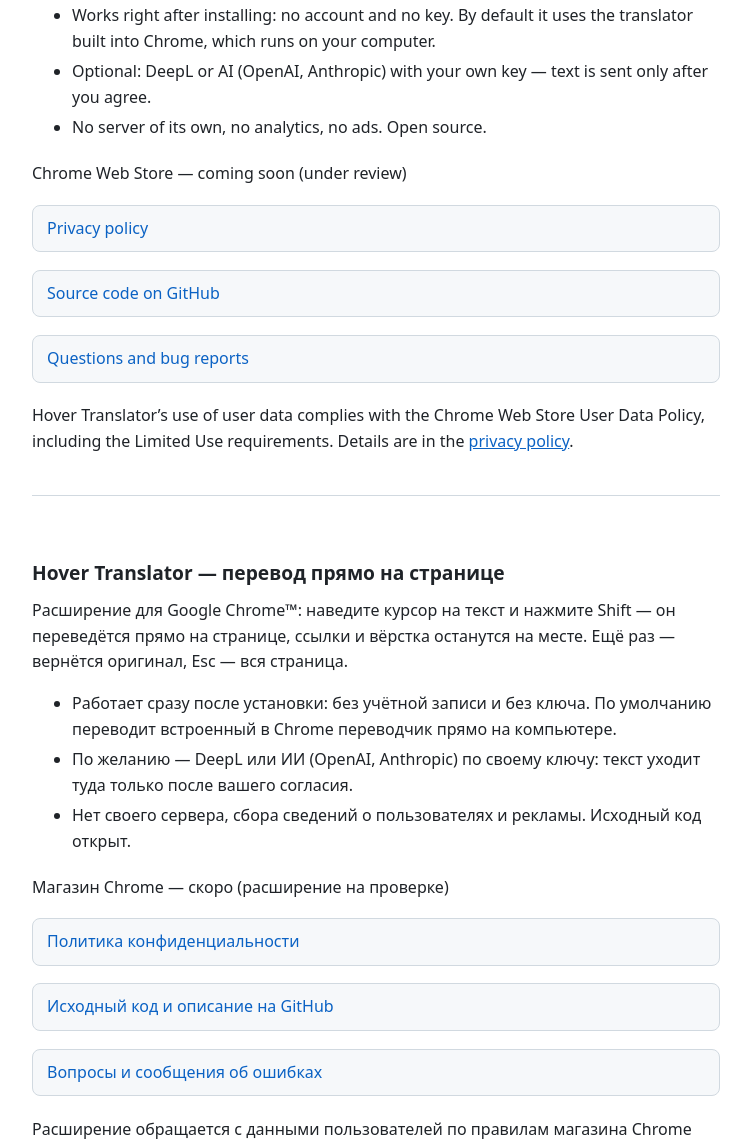
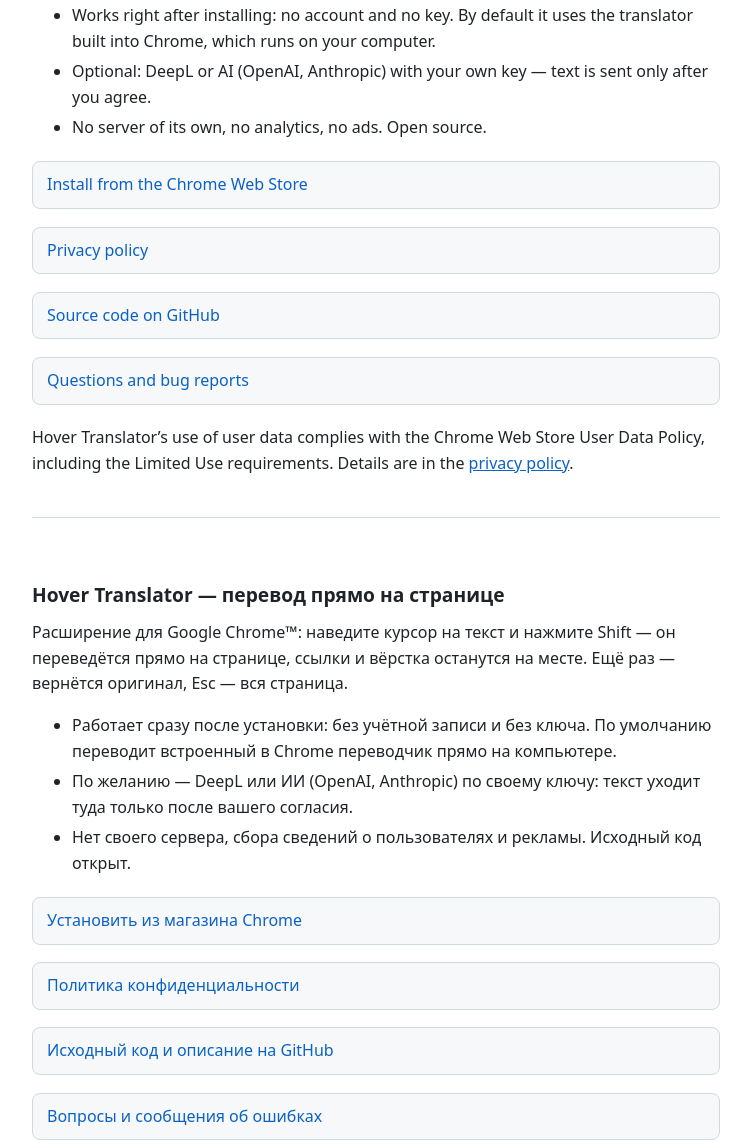
Before and after one commit to nikimix/hover-translator, a browser extension: page docs/index.html in a window 1280 px wide. Shown: the part 187-1332 px from the top of the page, without its empty margins (264-1015 px from the left). Drawn offline with Linux system fonts and the light colour scheme.

Commit message:
Ссылка на расширение в магазине Chrome вместо «скоро»

```diff
--- a/docs/index.html
+++ b/docs/index.html
@@ -37,7 +37,7 @@
       <li>No server of its own, no analytics, no ads. Open source.</li>
     </ul>
     <ul class="links">
-      <li>Chrome Web Store — coming soon (under review)</li>
+      <li><a href="https://chromewebstore.google.com/detail/hieognjnpfkndaedjclkdcclmekhmfoa">Install from the Chrome Web Store</a></li>
       <li><a href="privacy.html">Privacy policy</a></li>
       <li><a href="https://github.com/nikimix/hover-translator">Source code on GitHub</a></li>
       <li><a href="https://github.com/nikimix/hover-translator/issues">Questions and bug reports</a></li>
@@ -54,7 +54,7 @@
       <li>Нет своего сервера, сбора сведений о пользователях и рекламы. Исходный код открыт.</li>
     </ul>
     <ul class="links">
-      <li>Магазин Chrome — скоро (расширение на проверке)</li>
+      <li><a href="https://chromewebstore.google.com/detail/hieognjnpfkndaedjclkdcclmekhmfoa">Установить из магазина Chrome</a></li>
       <li><a href="privacy-ru.html">Политика конфиденциальности</a></li>
       <li><a href="https://github.com/nikimix/hover-translator/blob/main/README.ru.md">Исходный код и описание на GitHub</a></li>
       <li><a href="https://github.com/nikimix/hover-translator/issues">Вопросы и сообщения об ошибках</a></li>
```
Also changed, not shown: 2 other files.
